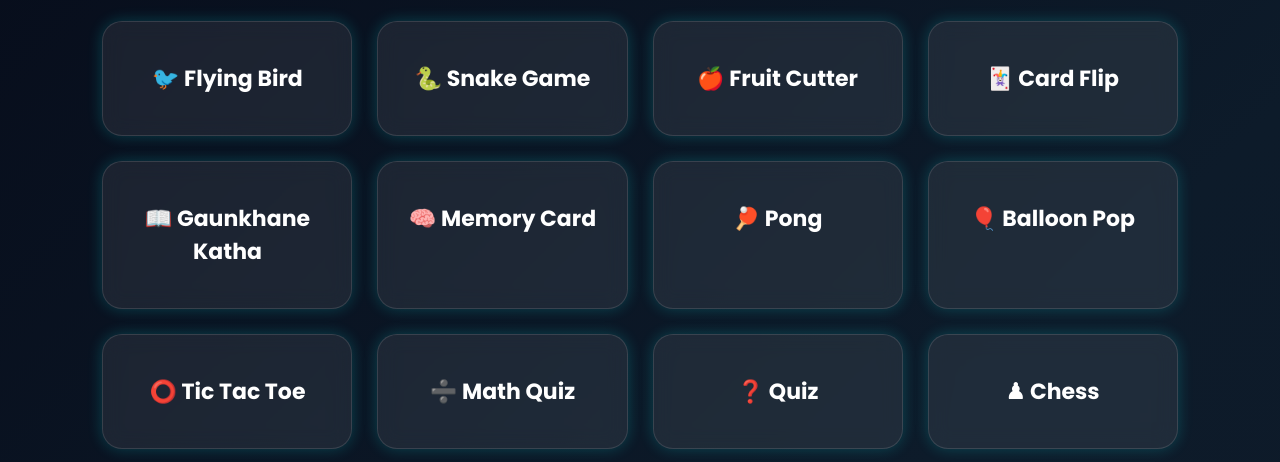
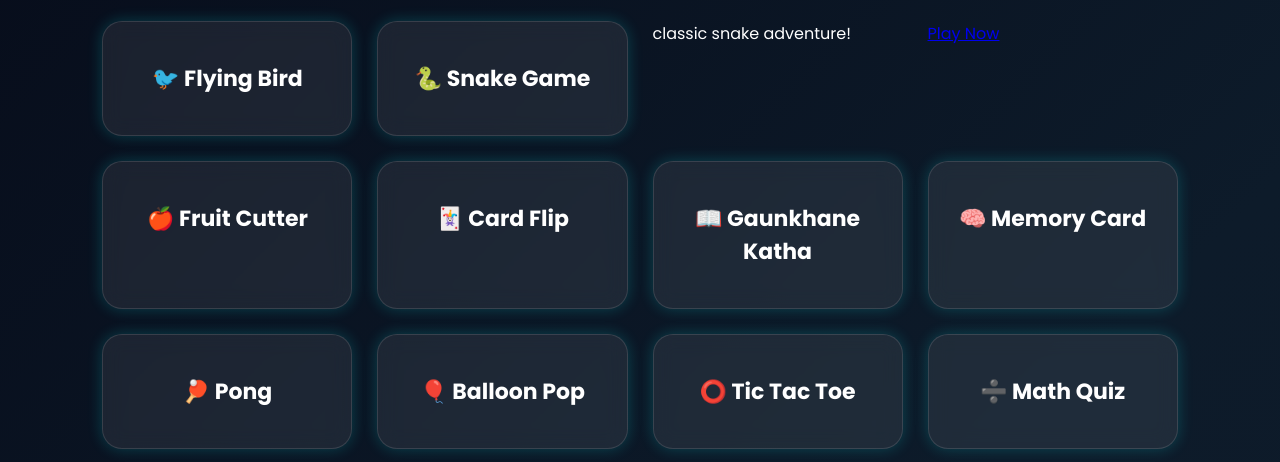
Before and after one commit to roshanjoshi07/Play-Gyan, a plain HTML site: page index.html in a window 1280 px wide. Shown: the part 638-1100 px from the top of the page. Drawn offline with Linux system fonts and the light colour scheme.

Commit message:
Update index.html

```diff
--- a/index.html
+++ b/index.html
@@ -59,6 +59,10 @@ Explore Now
 <div class="card">🐦 Flying Bird</div>
 
 <div class="card">🐍 Snake Game</div>
+
+<p>classic snake adventure!</p>
+
+<a href="snake.html"> Play Now</a>
 
 <div class="card">🍎 Fruit Cutter</div>
 
```
